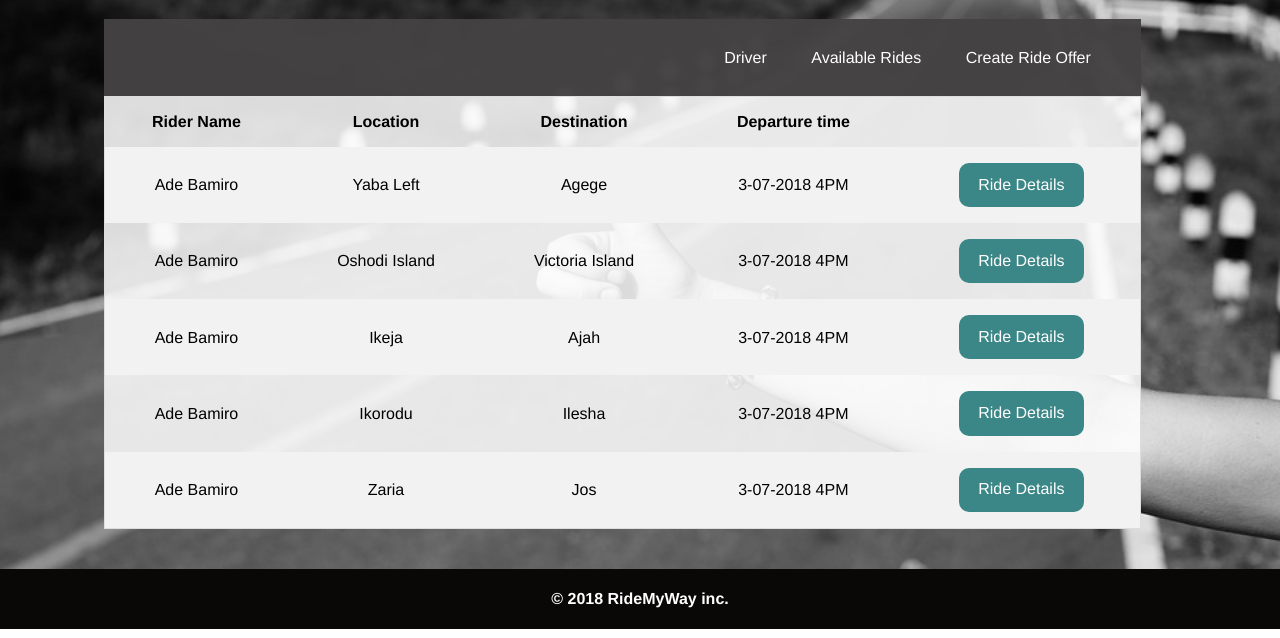
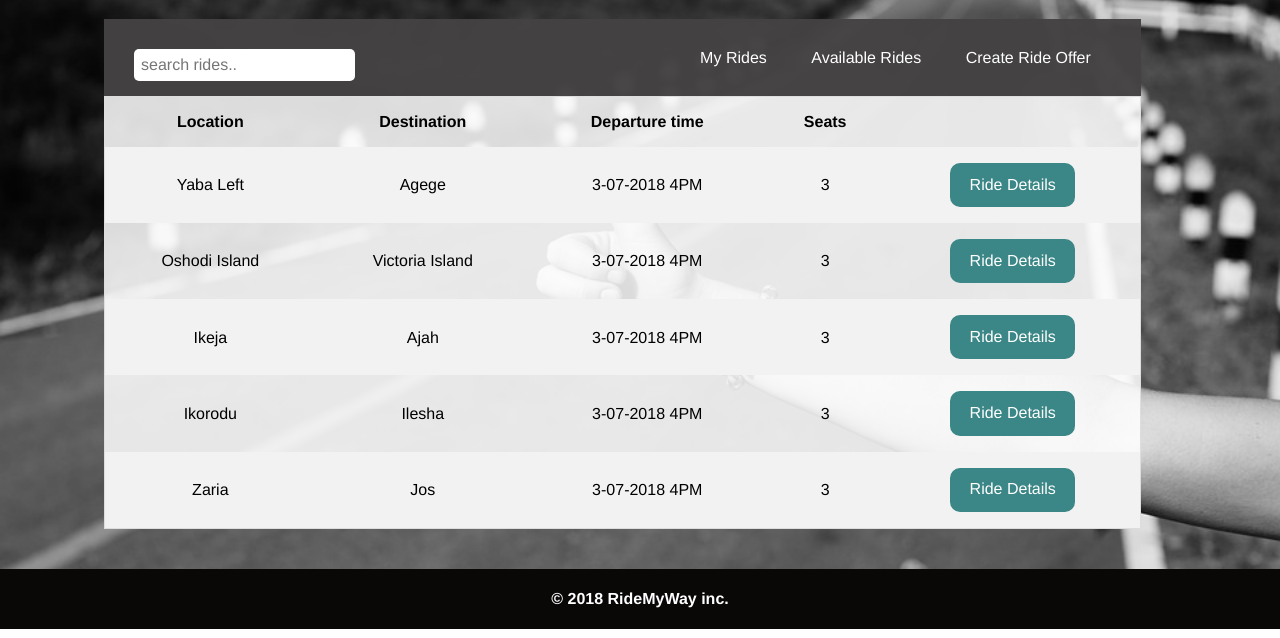
Before and after one commit to lauragift21/Ride-My-Way, a website: page UI/Myrides.html in a window 1280 px wide. Shown: the part 162-800 px from the top of the page. Drawn offline with nearby package versions, Linux system fonts and the light colour scheme.

Commit message:
chore(ui): implement lfa feedback for UI template

```diff
--- a/UI/driver.html
+++ b/UI/Myrides.html
@@ -40,7 +40,10 @@
             <a href="#" class="menu-icon"></a>
             <ul>
               <li>
-                <a href="./driver.html">Driver</a>
+                <input type="search" name="search" placeholder="search rides.."  class="search-ride">
+              </li>
+              <li>
+                <a href="./driver.html">My Rides</a>
               </li>
               <li>
                 <a href="./rides.html">Available Rides</a>
@@ -55,17 +58,17 @@
           <div class="rides-list">
             <table class="table">
               <tr class="row">
-                <th>Rider Name</th>
                 <th>Location</th>
                 <th>Destination</th>
                 <th>Departure time</th>
+                <th>Seats</th>
                 <th></th>
               </tr>
               <tr class="row">
-                <td>Ade Bamiro</td>
                 <td> Yaba Left </td>
                 <td> Agege </td>
                 <td> 3-07-2018 4PM</td>
+                <td>3</td>
                 <td>
                   <a href="./ride-details.html">
                     <button class="ride-success">Ride Details</button>
@@ -73,10 +76,10 @@
                 </td>
               </tr>
               <tr class="row">
-                <td>Ade Bamiro</td>
                 <td> Oshodi Island </td>
                 <td> Victoria Island </td>
                 <td> 3-07-2018 4PM</td>
+                <td>3</td>
                 <td>
                   <a href="./ride-details.html">
                     <button class="ride-success">Ride Details</button>
@@ -84,10 +87,10 @@
                 </td>
               </tr>
               <tr class="row">
-                <td>Ade Bamiro</td>
                 <td> Ikeja </td>
                 <td> Ajah </td>
                 <td> 3-07-2018 4PM</td>
+                <td>3</td>
                 <td>
                   <a href="./ride-details.html">
                     <button class="ride-success">Ride Details</button>
@@ -95,10 +98,10 @@
                 </td>
               </tr>
               <tr class="row">
-                <td>Ade Bamiro</td>
                 <td> Ikorodu </td>
                 <td> Ilesha </td>
                 <td> 3-07-2018 4PM</td>
+                <td>3</td>
                 <td>
                   <a href="./ride-details.html">
                     <button class="ride-success">Ride Details</button>
@@ -106,10 +109,10 @@
                 </td>
               </tr>
               <tr class="row">
-                <td>Ade Bamiro</td>
                 <td> Zaria </td>
                 <td> Jos </td>
                 <td> 3-07-2018 4PM</td>
+                <td>3</td>
                 <td>
                   <a href="./ride-details.html">
                     <button class="ride-success">Ride Details</button>
--- a/UI/css/style.css
+++ b/UI/css/style.css
@@ -225,6 +225,13 @@ header .brand-center {
   padding: 0 10px;
   color: #ffffff;
 }
+.search-ride {
+  border-radius: 5px;
+  padding: 7px;
+  border: none;
+  outline: none;
+  float: left;
+}
 .rides-list {
   overflow-x:auto;
 }
@@ -240,7 +247,7 @@ header .brand-center {
   text-align: center;
   color: #0a0707;
   padding: 20px;
-  background: #a7aaaa;
+  background: #ddd9d9d9;
   width: 70%;
   height: 70vh;
   margin: 20px auto;
@@ -254,6 +261,7 @@ header .brand-center {
   border: 1px solid #054752;
   color: #0a0707;
 }
+
 /* Profile */
 .profile {
   display: flex;
```
Also changed, not shown: UI/offerrides.html (+4 -1 lines), UI/ride-details.html (+4 -4 lines), UI/rides.html (+4 -1 lines), UI/signup.html (+3 -0 lines).
